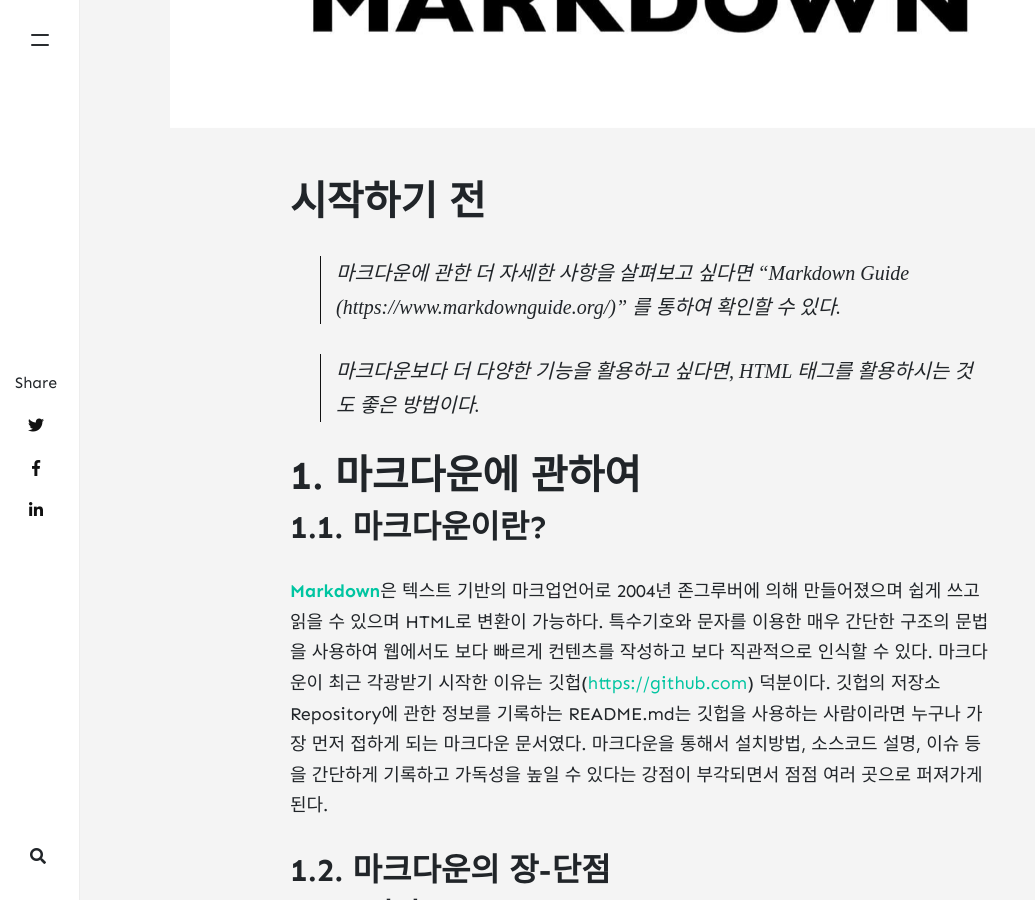
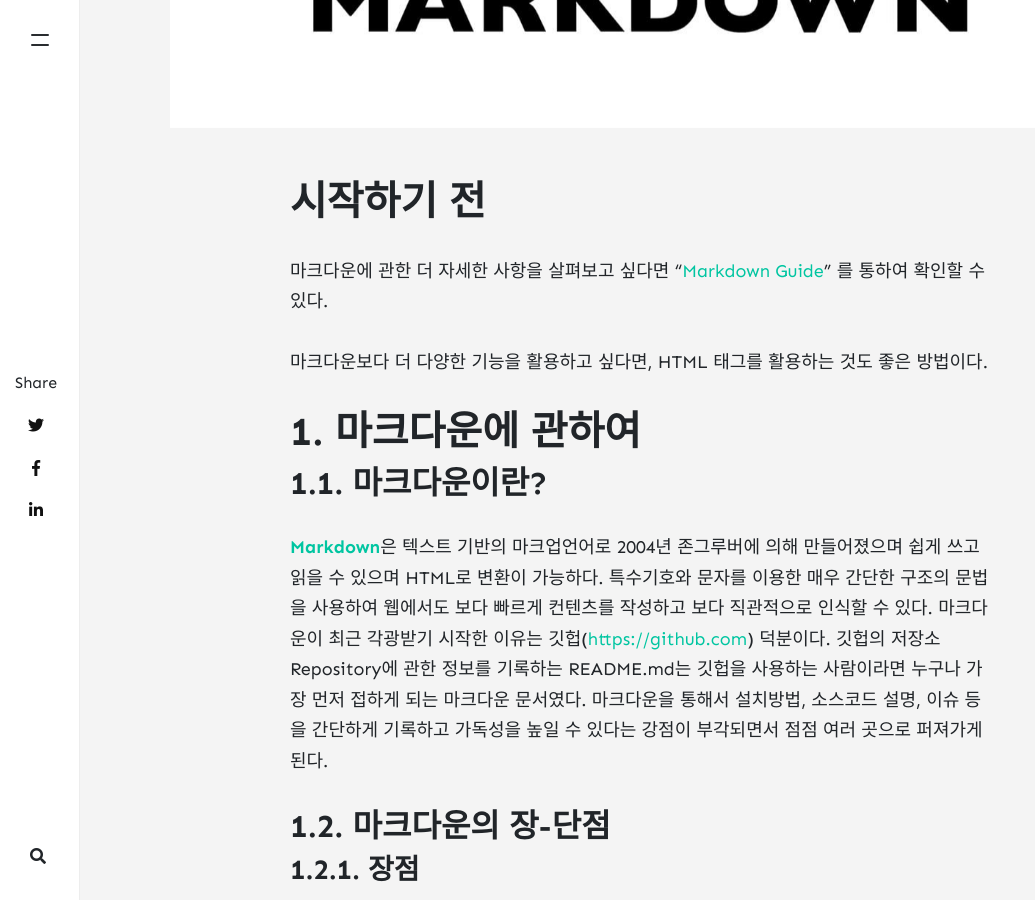
Before and after one commit to yubin221/yubin221.github.io, a Jekyll site: the page built from _posts/2022-11-28-마크다운-알아보기.md, in a window 1280 px wide and 900 px high, scrolled down 881 px. Shown: the whole window, without its empty margins (0-1035 px from the left). Built offline with Jekyll 4.4.1, drawn with Linux system fonts in a browser that asks for light colours; nearby versions of some CDN libraries; comment, search, counter and statistics services are not loaded.

Commit message:
Update 2022-11-28-마크다운-알아보기.md

```diff
--- a/_posts/2022-11-28-마크다운-알아보기.md
+++ b/_posts/2022-11-28-마크다운-알아보기.md
@@ -10,10 +10,10 @@ image: assets/images/markdown.jpg
 시작하기 전
 ======================
 
-> 마크다운에 관한 더 자세한 사항을 살펴보고 싶다면
-> "Markdown Guide (https://www.markdownguide.org/)" 를 통하여 확인할 수 있다.
+마크다운에 관한 더 자세한 사항을 살펴보고 싶다면
+"[Markdown Guide](https://www.markdownguide.org/)" 를 통하여 확인할 수 있다.
 
-> 마크다운보다 더 다양한 기능을 활용하고 싶다면, HTML 태그를 활용하시는 것도 좋은 방법이다.
+마크다운보다 더 다양한 기능을 활용하고 싶다면, HTML 태그를 활용하는 것도 좋은 방법이다.
 
 
 # 1. 마크다운에 관하여
```
